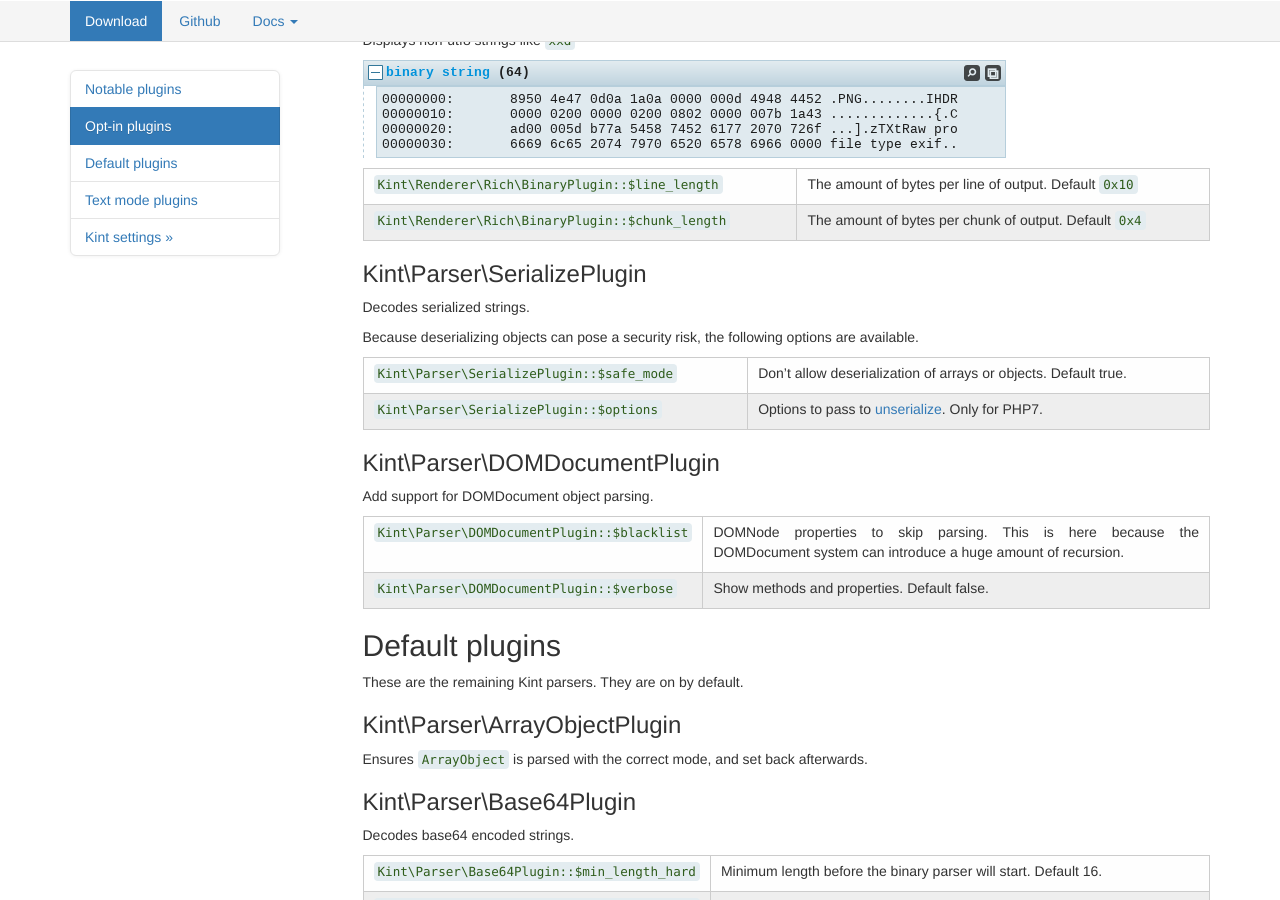
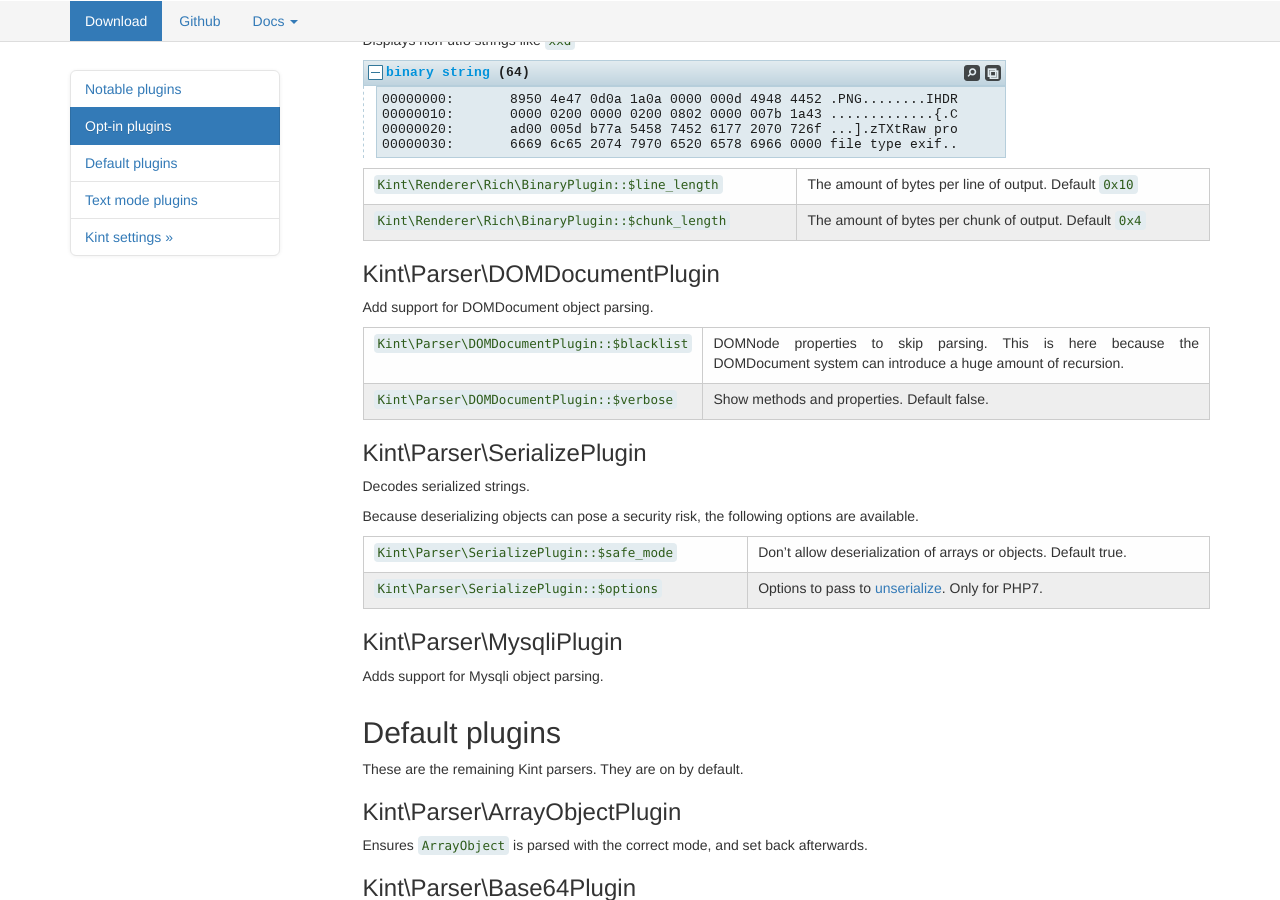
Before and after one commit to kint-php/kint, a Jekyll site: the page built from plugins.md, in a window 1280 px wide and 900 px high, scrolled down 2095 px. Built offline with Jekyll 4.4.1, drawn with Linux system fonts in a browser that asks for light colours; nearby versions of some CDN libraries; part of the change alters nothing that is shown.

Commit message:
Add MysqliPlugin to docs

```diff
--- a/plugins.md
+++ b/plugins.md
@@ -85,6 +85,13 @@ Displays non-utf8 strings like `xxd`
 `Kint\Renderer\Rich\BinaryPlugin::$line_length` | The amount of bytes per line of output. Default `0x10`
 `Kint\Renderer\Rich\BinaryPlugin::$chunk_length` | The amount of bytes per chunk of output. Default `0x4`
 
+### Kint\Parser\DOMDocumentPlugin
+
+Add support for DOMDocument object parsing.
+
+`Kint\Parser\DOMDocumentPlugin::$blacklist` | DOMNode properties to skip parsing. This is here because the DOMDocument system can introduce a huge amount of recursion.
+`Kint\Parser\DOMDocumentPlugin::$verbose` | Show methods and properties. Default false.
+
 ### Kint\Parser\SerializePlugin
 
 Decodes serialized strings.
@@ -94,12 +101,9 @@ Because deserializing objects can pose a security risk, the following options ar
 `Kint\Parser\SerializePlugin::$safe_mode` | Don't allow deserialization of arrays or objects. Default true.
 `Kint\Parser\SerializePlugin::$options` | Options to pass to <a href="http://php.net/manual/en/function.unserialize.php#refsect1-function.unserialize-parameters" target="_blank">unserialize</a>. Only for PHP7.
 
-### Kint\Parser\DOMDocumentPlugin
+### Kint\Parser\MysqliPlugin
 
-Add support for DOMDocument object parsing.
-
-`Kint\Parser\DOMDocumentPlugin::$blacklist` | DOMNode properties to skip parsing. This is here because the DOMDocument system can introduce a huge amount of recursion.
-`Kint\Parser\DOMDocumentPlugin::$verbose` | Show methods and properties. Default false.
+Adds support for Mysqli object parsing.
 
 </section>
 <section id="rest" markdown="1">
```
